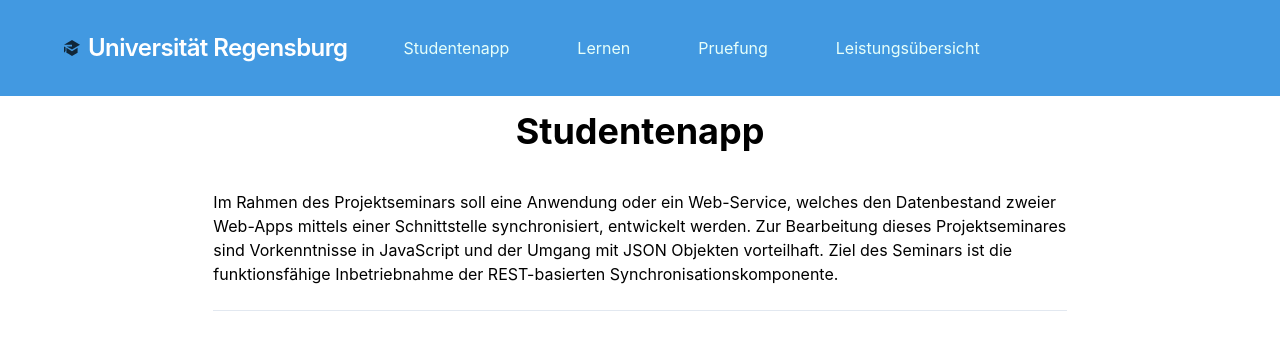
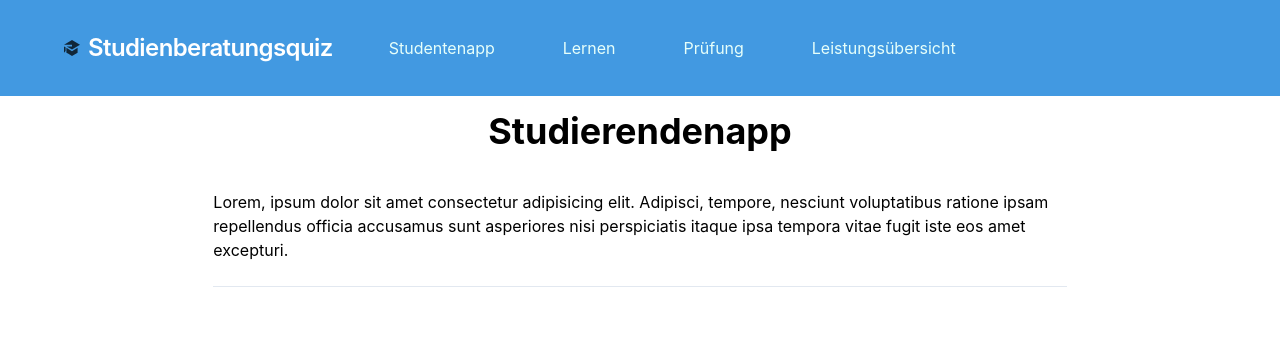
Before and after one commit to RobertBetschinger/Studentenapp, a website: page index.html in a window 1280 px wide. Drawn offline with Linux system fonts and the light colour scheme.

Commit message:
Minor Changes

```diff
--- a/index.html
+++ b/index.html
@@ -32,7 +32,7 @@
           <path
             d="M3.33 8L10 12l10-6-10-6L0 6h10v2H3.33zM0 8v8l2-2.22V9.2L0 8zm10 12l-5-3-2-1.2v-6l7 4.2 7-4.2v6L10 20z" />
         </svg>
-        <span class="font-semibold text-2xl tracking-tight m-2">Universität Regensburg</span>
+        <span class="font-semibold text-2xl tracking-tight m-2">Studienberatungsquiz</span>
       </div>
 
       <label for="menu-toggle" class="cursor-pointer lg:hidden block">
@@ -59,7 +59,7 @@
             <a href="#responsive-header" class="block mt-4 w-1/8 pl-6 pr-6 lg:inline-block lg:mt-0 text-teal-100 hover:text-white mr-4 text-base">
 
               <button id="new_category_button" class="button_main" type="button"
-                onclick="callPruefungPage()">Pruefung</button>
+                onclick="callPruefungPage()">Prüfung</button>
             </a>
             <a href="#responsive-header" class="block mt-4 w-1/8 pl-6 pr-6 lg:inline-block lg:mt-0 text-teal-100 hover:text-white mr-4 text-base">
 
@@ -76,11 +76,8 @@
 
   <div class=" flex-col mx-auto m-2 mx-4 w-2/3">
 
-    <h1 class="text-4xl font-bold text-center">Studentenapp</h1>
-    <p class=" p-4"></p>Im Rahmen des Projektseminars soll eine Anwendung oder ein Web-Service, welches den Datenbestand
-    zweier Web-Apps mittels einer Schnittstelle synchronisiert, entwickelt werden. Zur Bearbeitung dieses
-    Projektseminares sind Vorkenntnisse in JavaScript und der Umgang mit JSON Objekten vorteilhaft. Ziel des Seminars
-    ist die funktionsfähige Inbetriebnahme der REST-basierten Synchronisationskomponente.</p>
+    <h1 class="text-4xl font-bold text-center">Studierendenapp</h1>
+    <p class=" p-4"></p>Lorem, ipsum dolor sit amet consectetur adipisicing elit. Adipisci, tempore, nesciunt voluptatibus ratione ipsam repellendus officia accusamus sunt asperiores nisi perspiciatis itaque ipsa tempora vitae fugit iste eos amet excepturi.</p>
     <div class="border-b my-6"></div>
   </div>
   </div>
```
Also changed, not shown: lernen.html (+1 -1 lines), lernen_quiz.html (+1 -1 lines), pruefung_quiz.html (+1 -1 lines), studentPerformance.html (+1 -1 lines), studentPerformanceLernen.html (+1 -1 lines).
